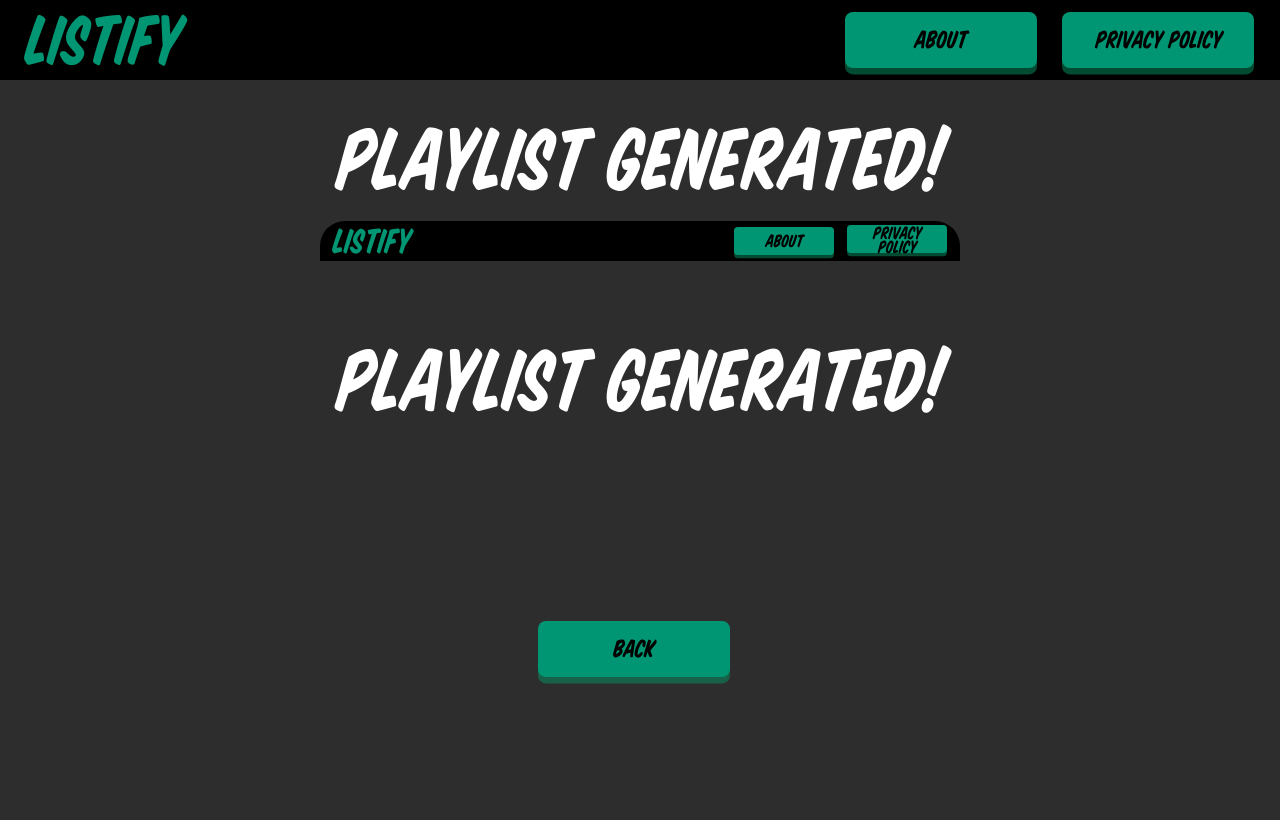
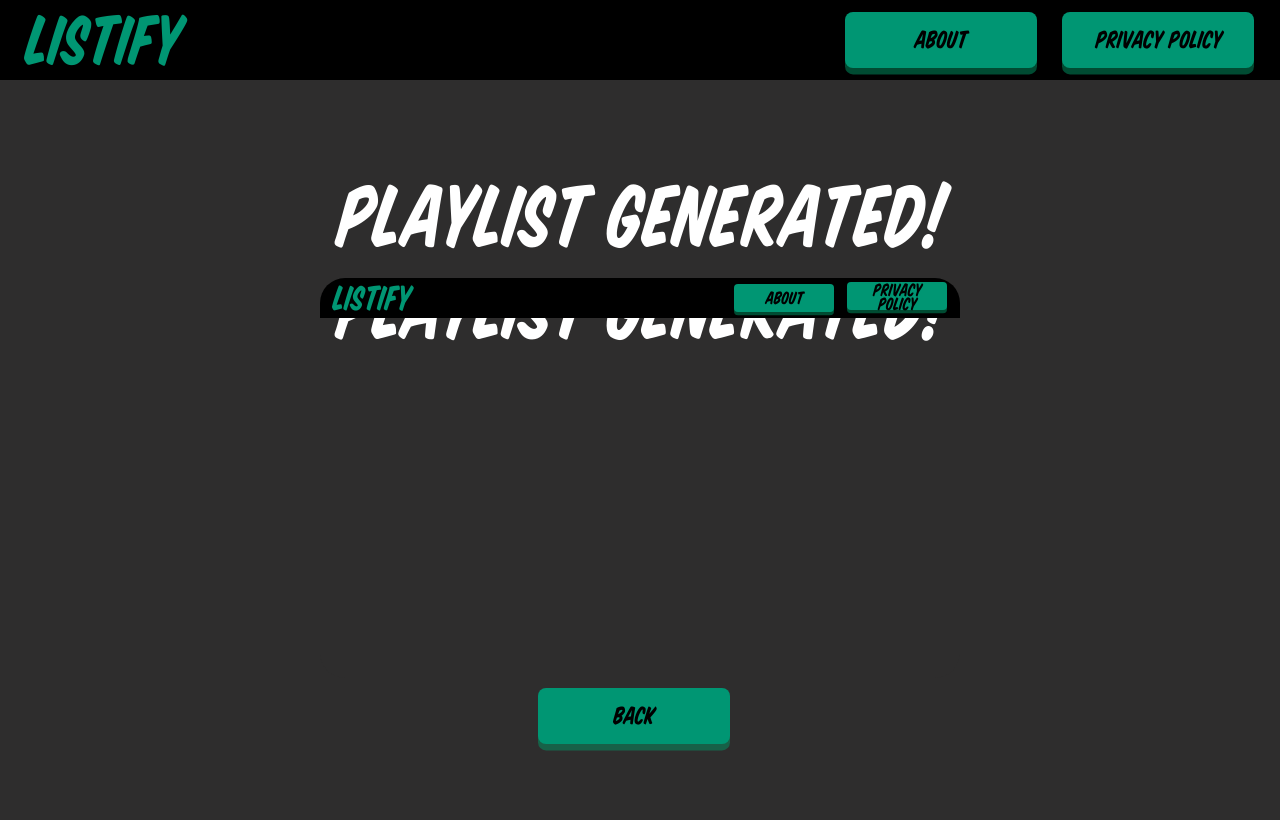
Before and after one commit to Lisify-LLC/website, a Flask app: template templates/complete.html in a window 1280 px wide. Run offline with Flask 3, Linux system fonts and the light colour scheme; the template is opened without the code that fills it: most values are stand-ins (such as "Sample title", 1, 10 or a date in 2020).

Commit message:
fixed complete page

```diff
--- a/static/complete-body.css
+++ b/static/complete-body.css
@@ -1,32 +1,46 @@
 @import 'variables.css';
 
-body{
-  margin: 0px;
-  padding-top: 80px;
-  min-height: 100vh;
-  padding-bottom: 0px;
+body, .main-page {
   display: flex;
+  flex-direction: column;
+  justify-content: space-evenly;
+  align-items: center;
+  margin: 0;
+  padding: 0 0 20px 0;
   background-color: var(--listify-grey);
-  overflow: hidden;
+  width: 100%;
+  height: 100vh;
+  box-sizing: border-box;
 }
 
 main{
   width: 100%;
 }
 
-.main-page{
+.main-page {
+  overflow: auto;
+}
+
+.generated {
+  font-family: var(--main-font);
+  font-size: 40px;
+  color: white;
+}
+
+.back{
   width: 100%;
   background-color: var(--listify-grey);
   align-items: center;
   display: flex;
   justify-content: center;
   flex-direction: column;
-
+  margin-top: 10px;
 }
 
-p {
-  font-family: var(--main-font);
-  font-size: 50px;
-  padding-top: 10px;
-  color: white;
+.playlist-container {
+  display: flex;
+  flex-wrap: wrap;
+  justify-content: center;
+  align-items: center;
+  width: 100%;
 }
--- a/templates/complete.html
+++ b/templates/complete.html
@@ -4,6 +4,7 @@
 <head>
   <title>Listify - Playlist Generated</title>
   <link rel="stylesheet" href="static/header.css">
+  <link rel="stylesheet" href="static/complete-body.css">
   <link rel="stylesheet" href="static/about-body.css">
 
   <meta name="viewport" content="width=device-width, initial-scale=1">
@@ -39,8 +40,8 @@
         <p>Playlist Generated!</p>
       </div>
 
-      <!-- Embedded Spotify playlist -->
-      <iframe style="border-radius: 25px" width="50%" height="400"
+      <div class="playlist-container">
+        <iframe class="playlist" style="border-radius: 25px" width="50%" height="400"
         title="{{ playlist_title }}" frameborder="0" allowfullscreen allow="autoplay; clipboard-write; encrypted-media; fullscreen; picture-in-picture" loading="lazy"
         src="{{ playlist_url }}"></iframe>
 
```
Lines whose indentation alone changed are shown as unchanged.
